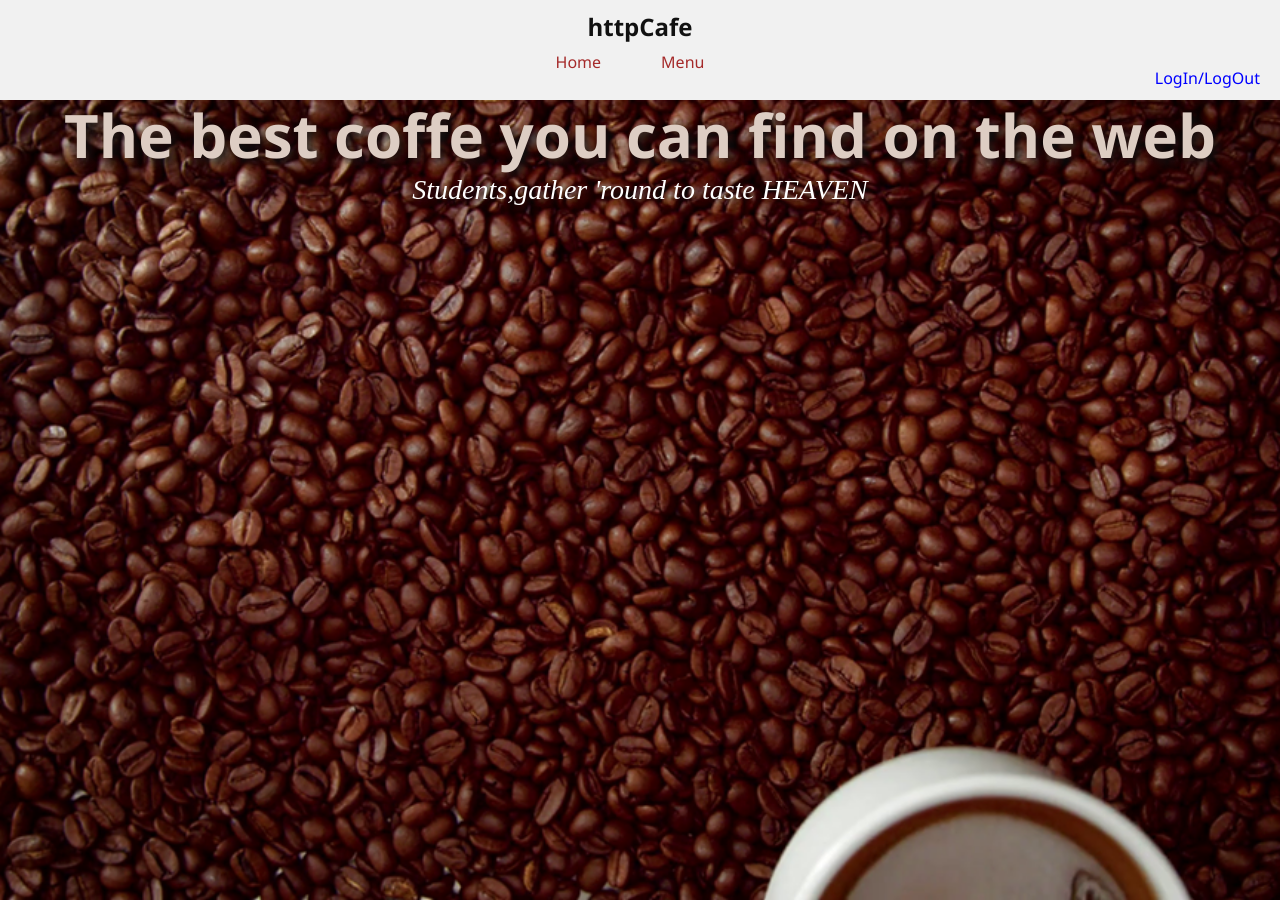
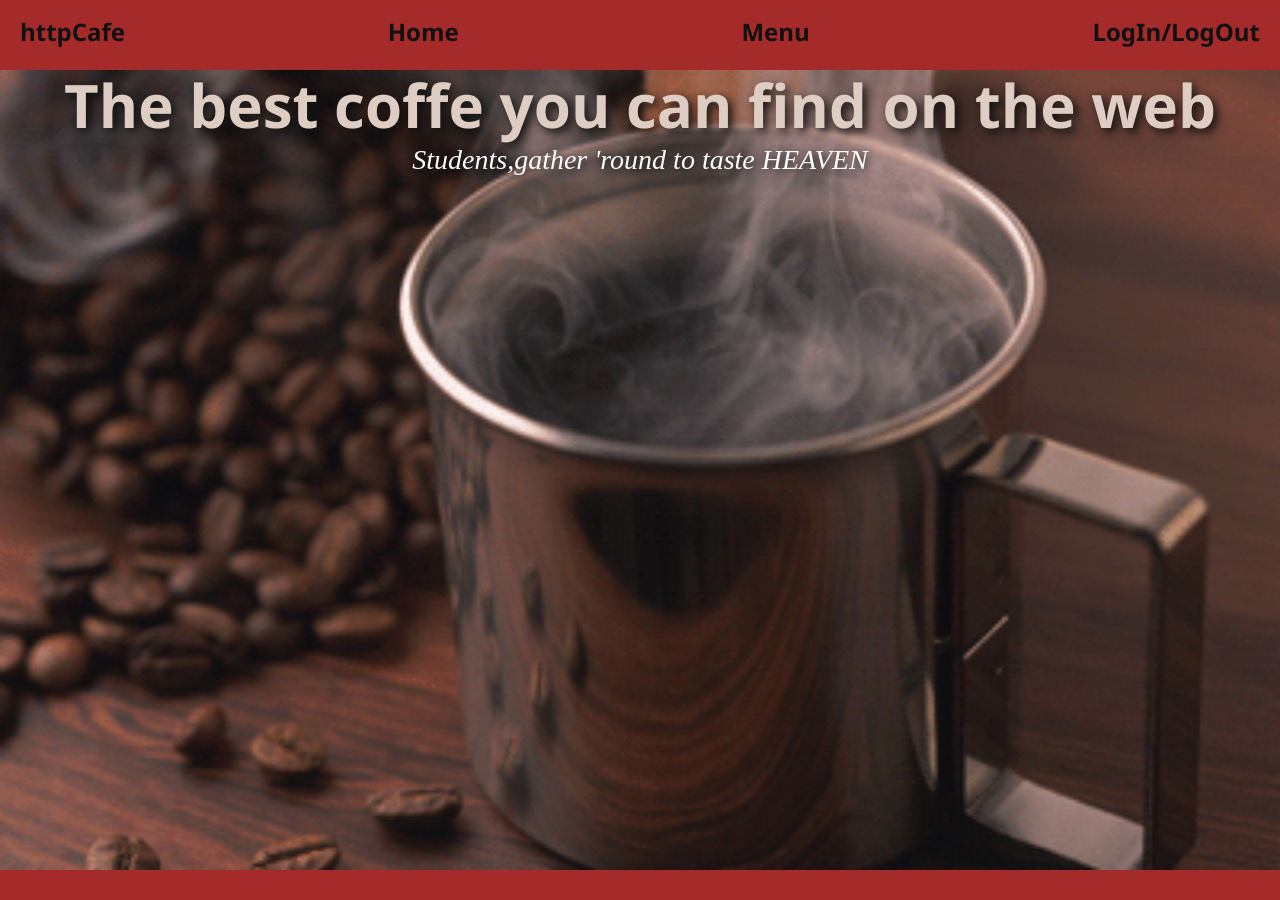
Before and after one commit to LaviniaDisca/HTTPCafe, a PHP site: page / in a window 1280 px wide. After the commit the page ends 870 px from the top, so only its background shows below. Run offline with PHP 8.4, Linux system fonts and the light colour scheme.

Commit message:
Added flex items

```diff
--- a/_config.yml
+++ /dev/null
@@ -1 +0,0 @@
-theme: jekyll-theme-time-machine
--- a/index.html
+++ b/index.html
@@ -11,24 +11,22 @@
 </head>
 
 <body>
-
     <header>
-        <a href="index.html" class="header-brand">httpCafe</a>
         <nav>
             <ul>
-                <li><a href="#">Home</a></li>
-                <li><a href="#">Menu</a></li>
+                <li><a href="index.html" class="logo">httpCafe</a></li>
+                <li><a href="#" class="nav-option">Home</a></li>
+                <li><a href="#" class="nav-option">Menu</a></li>
+                <li><a href="#" class="nav-option">LogIn/LogOut</a></li>
             </ul>
-            <a href="#" class="header-account">LogIn/LogOut</a>
         </nav>
     </header>
 
     <main>
-        <section class="index-background">
+        <section id="first-section">
             <h2>The best coffe you can find on the web</h2>
             <h1>Students,gather 'round to taste HEAVEN</h1>
         </section>
-
     </main>
 </body>
 
--- a/style.css
+++ b/style.css
@@ -83,79 +83,68 @@ input, select {
     vertical-align: middle;
 }
 
-/*My code starts here */
+/*My code starts here
+*
+*
+*
+*
+*
+*
+*
+*
+*
+*
+*/
 
 * {
     text-decoration: none;
 }
 
-body {
-    background-color: #f3f3f3;
+header {
+    background-color: brown;
+    width: 100%;
+    height: 50px;
+    padding-top: 20px;
 }
 
-header {
-    background-color: #f1f1f1;
-    width: 100%;
-    height: 100px;
+/* flex nav */
+header nav ul {
+    display: flex;
+    flex-wrap: wrap;
+    align-items: center;
+    justify-content: space-between;
 }
 
-header .header-brand {
+.logo {
+    margin-right: auto;
     font-family: 'Segoe UI', Tahoma, Geneva, Verdana, sans-serif;
     font-size: 24px;
     font-weight: 900;
     color: #111;
-    display: block;
-    text-align: center;
-    padding: 15px 0;
+    padding-left: 20px;
 }
 
-header nav ul {
-    display: flex;
-    margin: 0 auto;
-    width: fit-content;
+.nav-option{
+    font-family: 'Segoe UI', Tahoma, Geneva, Verdana, sans-serif;
+    font-size: 24px;
+    font-weight: 900;
+    color: #111;
 }
 
-
-header nav ul li {
-    display: inline-block;
-    float: left;
-    list-style: none;
-    padding: 0 20px;
+.nav-option:last-child{
+    padding-right: 20px;
 }
 
-header nav ul li a {
-    font-family: 'Segoe UI', Tahoma, Geneva, Verdana, sans-serif;
-    font-size: 16px;
-    color: brown;
-}
-header nav ul li a:hover {
-    background-color: #ddd;
-    color: rgb(85, 24, 24);
-}
-
-header nav a {
-    font-family: 'Segoe UI', Tahoma, Geneva, Verdana, sans-serif;
-    font-size: 16px;
-    color: blue;
-    display: block;
-    padding-right: 20px;
-    text-align: end;
-}
-header nav a:hover {
-    background-color: #ddd;
-    color: rgb(15, 53, 59);
-}
-
-.index-background {
+#first-section {
     width: 100%;
     height: 100vh;
-    background-image: url('background.png');
+    background-image: url('resources/first-section.gif');
     background-repeat: no-repeat;
     background-position: center;
     background-size: cover;
 }
 
-.index-background h2 {
+#first-section h2 {
     font-family: 'Segoe UI', Tahoma, Geneva, Verdana, sans-serif;
     font-size: 60px;
     font-weight: 900;
@@ -167,7 +156,7 @@ header nav a:hover {
     text-shadow: 4px 4px 10px #111;
 }
 
-.index-background h1 {
+#first-section h1 {
     font-family: Cormorant Garamond;
     font-size: 28px;
     color: white;
```
Also changed, not shown: background.png (deleted), resources/first-section.gif (added).
